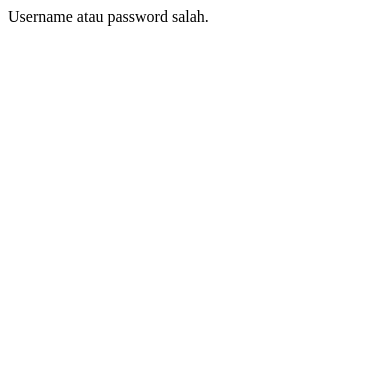
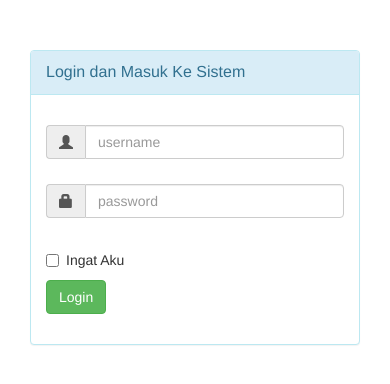
Before and after one commit to fakhrun39/JobHuB-Website, a PHP site: page /login.php in a window 390 px wide. Shown: the top 384 px of the page. Run offline with PHP 8.4, Linux system fonts and the light colour scheme; data that the repository does not hold is empty; some libraries are stand-ins or nearby versions.

Commit message:
Update login.php

```diff
--- a/login.php
+++ b/login.php
@@ -1,31 +1,120 @@
 <?php
-// Koneksi ke database
-$host = 'nama_host_database';
-$username = 'nama_pengguna';
-$password = 'kata_sandi';
-$database = 'nama_database';
+session_start();
+$host = 'localhost';
+$username = 'root';
+$password = 'fakhrun';
+$database = 'db_jobhub';
 
 $conn = mysqli_connect($host, $username, $password, $database);
 if (!$conn) {
-    die("Koneksi gagal: " . mysqli_connect_error());
+    die('Koneksi gagal: ' . mysqli_connect_error());
+}
+$err = "";
+$username = "";
+$ingatpassword = "";
+if(isset($_COOKIE['cookie_username'])){
+    $cookie_username = $_COOKIE['cookie_username'];
+    $cookie_password = $_COOKIE['cookie_password'];
+
+    $sql1 = "select * from login where username = '$cookie_username'";
+    $q1   = mysqli_query($conn,$sql1);
+    $r1   = mysqli_fetch_array($q1);
+    if($r1['password'] == $cookie_password){
+        $_SESSION['session_username'] = $cookie_username;
+        $_SESSION['session_password'] = $cookie_password;
+    }
 }
 
-// Mendapatkan data dari formulir login
-$username = $_POST['username'];
-$password = $_POST['password'];
-
-// Melakukan validasi login
-$query = "SELECT * FROM users WHERE username = '$username' AND password = '$password'";
-$result = mysqli_query($conn, $query);
-
-if (mysqli_num_rows($result) == 1) {
-    // Login berhasil
-    echo "Selamat datang, " . $username . "!";
-} else {
-    // Login gagal
-    echo "Username atau password salah.";
+if(isset($_SESSION['session_username'])){
+    header("location:dashboard.php");
+    exit();
 }
 
-// Menutup koneksi database
-mysqli_close($conn);
+if(isset($_POST['login'])){
+    $username   = $_POST['username'];
+    $password   = $_POST['password'];
+    $ingatpassword   = $_POST['ingatpassword'];
+
+    if($username == '' or $password == ''){
+        $err .= "<li>Silakan masukkan username dan juga password.</li>";
+    }else{
+        $sql1 = "select * from users where username = '$username'";
+        $q1   = mysqli_query($conn,$sql1);
+        $r1   = mysqli_fetch_array($q1);
+
+        if($r1['username'] == ''){
+            $err .= "<li>Username <b>$username</b> tidak tersedia.</li>";
+        }elseif($r1['password'] != $password){
+            $err .= "<li>Password yang dimasukkan tidak sesuai.</li>";
+        }
+
+        if(empty($err)){
+            $_SESSION['session_username'] = $username; //server
+            $_SESSION['session_password'] = $password;
+
+            if($ingatpassword == 1){
+                $cookie_name = "cookie_username";
+                $cookie_value = $username;
+                $cookie_time = time() + (60 * 60 * 24 * 30);
+                setcookie($cookie_name,$cookie_value,$cookie_time,"/");
+
+                $cookie_name = "cookie_password";
+                $cookie_value = $password;
+                $cookie_time = time() + (60 * 60 * 24 * 30);
+                setcookie($cookie_name,$cookie_value,$cookie_time,"/");
+            }
+            header("location:dashboard.php");
+        }
+    }
+}
 ?>
+<!DOCTYPE html>
+<html lang="en">
+<head>
+    <meta charset="UTF-8">
+    <meta http-equiv="X-UA-Compatible" content="IE=edge">
+    <meta name="viewport" content="width=device-width, initial-scale=1.0">
+    <title>Login</title>
+    <link href="//netdna.bootstrapcdn.com/bootstrap/3.1.0/css/bootstrap.min.css" rel="stylesheet" id="bootstrap-css">
+</head>
+<body>
+<div class="container my-4">
+    <div id="loginbox" style="margin-top:50px;" class="mainbox col-md-6 col-md-offset-3 col-sm-8 col-sm-offset-2">
+        <div class="panel panel-info" >
+            <div class="panel-heading">
+                <div class="panel-title">Login dan Masuk Ke Sistem</div>
+            </div>
+            <div style="padding-top:30px" class="panel-body" >
+                <?php if($err){ ?>
+                    <div id="login-alert" class="alert alert-danger col-sm-12">
+                        <ul><?php echo $err ?></ul>
+                    </div>
+                <?php } ?>
+                <form id="loginform" class="form-horizontal" action="" method="post" role="form">
+                    <div style="margin-bottom: 25px" class="input-group">
+                        <span class="input-group-addon"><i class="glyphicon glyphicon-user"></i></span>
+                        <input id="login-username" type="text" class="form-control" name="username" value="<?php echo $username ?>" placeholder="username">
+                    </div>
+                    <div style="margin-bottom: 25px" class="input-group">
+                        <span class="input-group-addon"><i class="glyphicon glyphicon-lock"></i></span>
+                        <input id="login-password" type="password" class="form-control" name="password" placeholder="password">
+                    </div>
+                    <div class="input-group">
+                        <div class="checkbox">
+                        <label>
+                            <input id="login-remember" type="checkbox" name="ingatpassword" value="1" <?php if($password == '1') echo "checked"?>> Ingat Aku
+                        </label>
+                        </div>
+                    </div>
+                    <div style="margin-top:10px" class="form-group">
+                        <div class="col-sm-12 controls">
+                            <input type="submit" name="login" class="btn btn-success" value="Login"/>
+                        </div>
+                    </div>
+                </form>
+            </div>
+        </div>
+    </div>
+</div>
+</body>
+</html>
```
